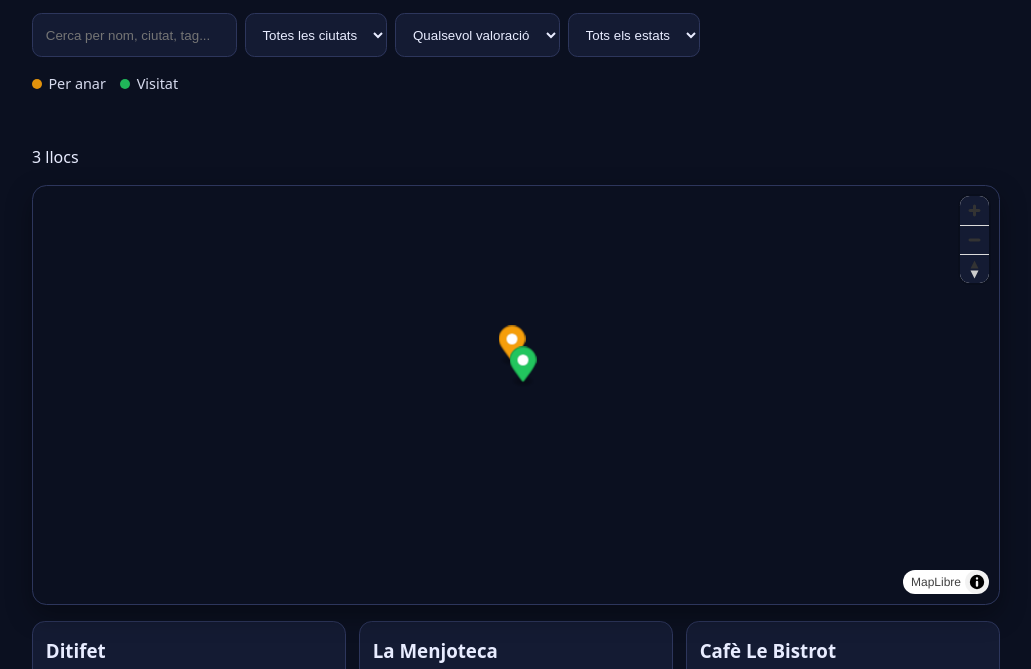
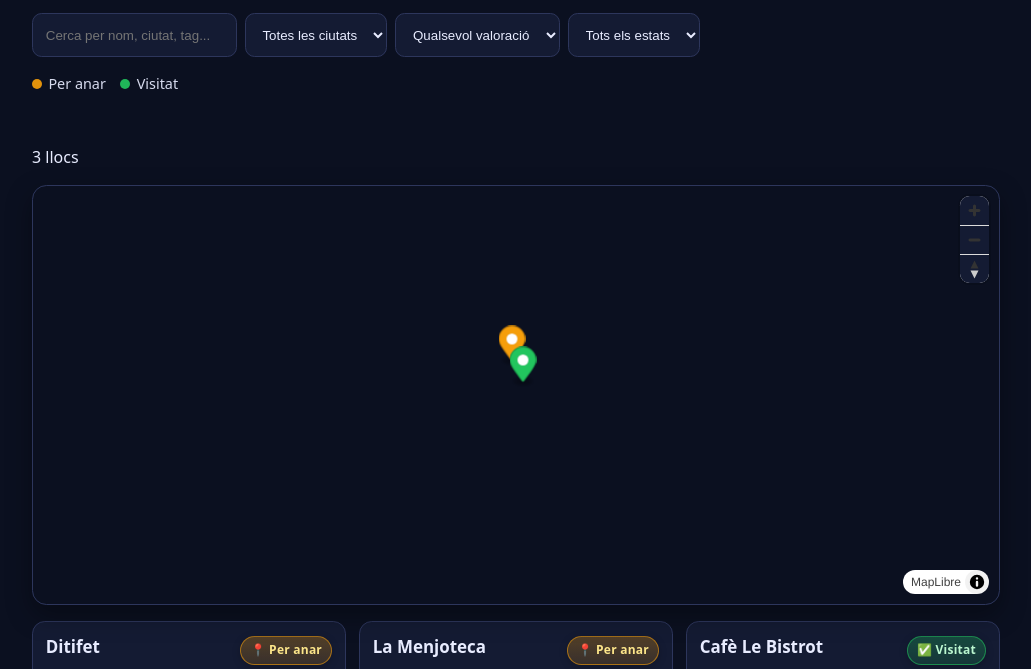
Before and after one commit to pilipilisbot/rigobertus-map, a plain HTML site: page index.html in a window 1280 px wide. Shown: the part 110-779 px from the top of the page, without its empty margins (124-1155 px from the left). Drawn offline with nearby package versions, Linux system fonts and the light colour scheme; no server answers.

Commit message:
style: make place status prominent in card title area

```diff
--- a/app.js
+++ b/app.js
@@ -252,16 +252,21 @@ function card(p) {
   el.className = 'card';
   el.id = `place-${safeText(p.id, '').replace(/[^a-zA-Z0-9-_]/g, '')}`;
 
+  const status = getPlaceStatus(p);
+
+  const top = document.createElement('div');
+  top.className = 'card-top';
+
   const title = document.createElement('h3');
   title.textContent = safeText(p.name, 'Sense nom');
-  el.appendChild(title);
-
-  const status = getPlaceStatus(p);
+  top.appendChild(title);
 
   const badge = document.createElement('div');
   badge.className = `status-badge ${statusClass(status)}`;
   badge.textContent = `${statusEmoji(status)} ${statusLabel(status)}`;
-  el.appendChild(badge);
+  top.appendChild(badge);
+
+  el.appendChild(top);
 
   const metaMain = document.createElement('div');
   metaMain.className = 'meta';
--- a/styles.css
+++ b/styles.css
@@ -13,10 +13,11 @@ header h1{margin:.2rem 0}
 .grid{display:grid;grid-template-columns:repeat(auto-fill,minmax(260px,1fr));gap:.8rem}
 .card{background:#141b33;border:1px solid #2d365c;border-radius:.8rem;padding:.8rem}
 .card-highlight{outline:3px solid #7aa2ff;outline-offset:2px;transition:outline-color .2s ease}
-.card h3{margin:.1rem 0 .4rem}
-.status-badge{display:inline-flex;align-items:center;gap:.35rem;font-size:.75rem;font-weight:700;padding:.2rem .5rem;border-radius:999px;margin:.05rem 0 .5rem;border:1px solid transparent}
-.status-wishlist{background:rgba(245,158,11,.12);border-color:rgba(245,158,11,.45);color:#fbbf24}
-.status-visited{background:rgba(34,197,94,.12);border-color:rgba(34,197,94,.45);color:#86efac}
+.card-top{display:flex;align-items:flex-start;justify-content:space-between;gap:.6rem;margin:.05rem 0 .5rem}
+.card h3{margin:0;font-size:1.06rem;line-height:1.25}
+.status-badge{display:inline-flex;align-items:center;gap:.35rem;font-size:.75rem;font-weight:800;letter-spacing:.02em;padding:.28rem .58rem;border-radius:999px;border:1px solid transparent;white-space:nowrap;box-shadow:0 2px 8px rgba(0,0,0,.2)}
+.status-wishlist{background:linear-gradient(180deg,rgba(245,158,11,.28),rgba(245,158,11,.16));border-color:rgba(245,158,11,.55);color:#fde68a}
+.status-visited{background:linear-gradient(180deg,rgba(34,197,94,.28),rgba(34,197,94,.16));border-color:rgba(34,197,94,.55);color:#bbf7d0}
 .meta{opacity:.8;font-size:.9rem}
 .rating{margin:.35rem 0;color:#ffd36b;font-weight:600;font-size:.92rem}
 .photos{display:grid;grid-template-columns:repeat(4,minmax(0,1fr));gap:.35rem;margin:.55rem 0}
@@ -66,6 +67,7 @@ select:focus-visible{
   #map{height:52vh;min-height:280px;max-height:420px;margin:.4rem 0 .8rem}
   .grid{grid-template-columns:1fr;gap:.7rem}
   .card{padding:.9rem}
+  .card-top{flex-direction:column;align-items:flex-start;gap:.45rem}
   .photos{grid-template-columns:repeat(2,minmax(0,1fr))}
   .photos img{height:90px}
 }
```
